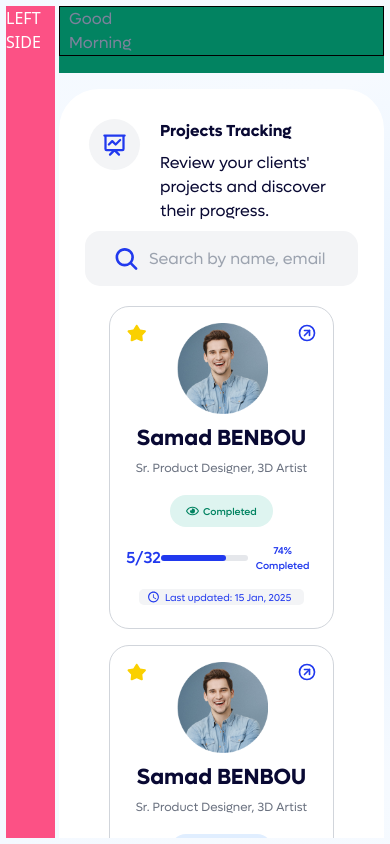
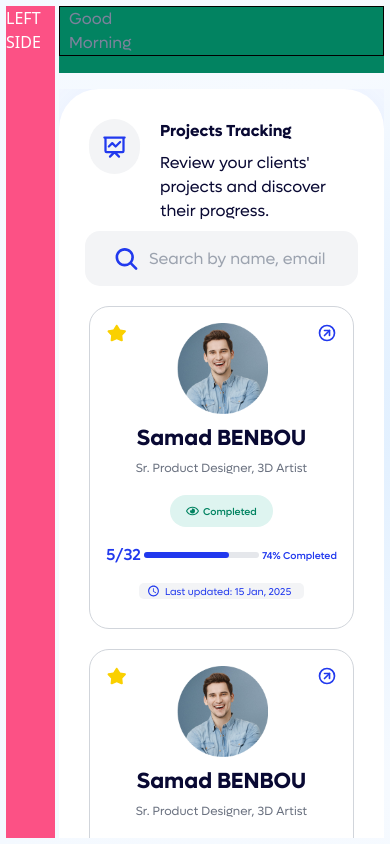
Before and after one commit to saybariH/proway-frontend-v2, a React (Vite) app: page /projects in a window 390 px wide. Built offline with nearby package versions, Linux system fonts and the light colour scheme.

Commit message:
add responsive

```diff
--- a/src/pages/coach-pages/Projects.tsx
+++ b/src/pages/coach-pages/Projects.tsx
@@ -24,7 +24,19 @@ const Projects: React.FC = () => {
     const [searchQuery, setSearchQuery] = useState("");
     //Pagination
     const [currentPage, setCurrentPage] = React.useState(1);
-    const [guestsPerPage] = React.useState(8); // Nombre de projects
+    // Nombre de projects
+    const [guestsPerPage, setGuestsPerPage] = React.useState(
+        window.innerWidth < 640 ? 4 : 8
+      );
+      React.useEffect(() => {
+        const updateGuestsPerPage = () => {
+          setGuestsPerPage(window.innerWidth < 640 ? 4 : 8);
+        };
+
+        window.addEventListener("resize", updateGuestsPerPage);
+        return () => window.removeEventListener("resize", updateGuestsPerPage);
+      }, []);
+
     const indexOfLastGuest = currentPage * guestsPerPage;
     const indexOfFirstGuest = indexOfLastGuest - guestsPerPage;
     const cards: Card[] = [
@@ -162,10 +174,10 @@ const Projects: React.FC = () => {
 
     return (
         <>
-            <div className="w-full bg-white p-[30px] font-lufga rounded-[40px]">
+            <div className="w-full bg-white shadow-custom-blue p-[30px] font-lufga rounded-[40px]">
                 <div className="w-full flex flex-col md:flex-row items-center justify-between">
                     <div className="flex items-start gap-[20px] justify-center mb-2">
-                        <div className='flex bg-gray-100 items-center justify-center rounded-full p-3 max-h-[55px] max-w-[55px]'>
+                        <div className='flex bg-gray-100 items-center justify-center rounded-full p-3 h-[55px] w-[55px]'>
                             <HiOutlinePresentationChartLine className="text-primary w-[27px] h-[27px]" />
                         </div>
                         <div>
@@ -207,7 +219,7 @@ const Projects: React.FC = () => {
                         </div>
                         :
                         <>
-                            <div className="grid grid-cols-1 sm:grid-cols-2 lg:grid-cols-4 gap-4 min-w-max p-5">
+                            <div className="grid grid-cols-1 sm:grid-cols-2 lg:grid-cols-4 gap-5 min-w-max p-0 mt-5">
 
                                 {paginatedProjects.map((card, index) => (
 
```
